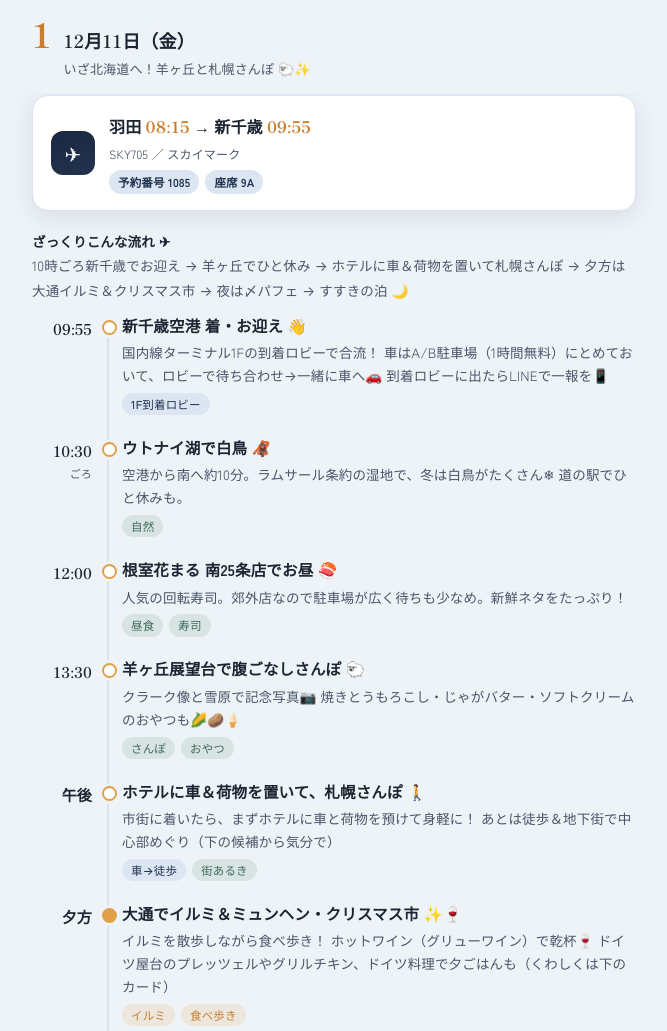
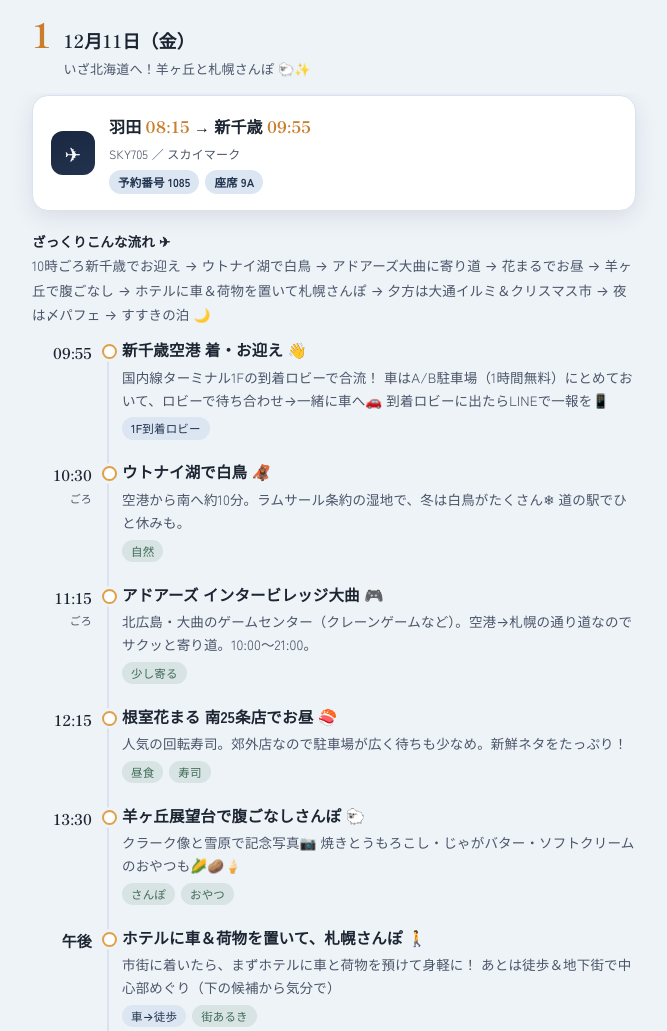
Before and after one commit to orangecolortkip-hue/hokkaido-shiori, a plain HTML site: page index.html in a window 1280 px wide. Shown: the part 288-1319 px from the top of the page, without its empty margins (306-973 px from the left). Drawn offline with nearby package versions, Linux system fonts and the light colour scheme.

Commit message:
Add files via upload

```diff
--- a/index.html
+++ b/index.html
@@ -135,7 +135,7 @@
       </div>
     </div>
 
-    <p class="lead"><b>ざっくりこんな流れ &#9992;</b><br>10時ごろ新千歳でお迎え &rarr; 羊ヶ丘でひと休み &rarr; ホテルに車＆荷物を置いて札幌さんぽ &rarr; 夕方は大通イルミ＆クリスマス市 &rarr; 夜は〆パフェ &rarr; すすきの泊 &#127769;</p>
+    <p class="lead"><b>ざっくりこんな流れ &#9992;</b><br>10時ごろ新千歳でお迎え &rarr; ウトナイ湖で白鳥 &rarr; アドアーズ大曲に寄り道 &rarr; 花まるでお昼 &rarr; 羊ヶ丘で腹ごなし &rarr; ホテルに車＆荷物を置いて札幌さんぽ &rarr; 夕方は大通イルミ＆クリスマス市 &rarr; 夜は〆パフェ &rarr; すすきの泊 &#127769;</p>
 
     <ul class="tl">
       <li class="ev">
@@ -147,7 +147,11 @@
         <div class="body"><h3>ウトナイ湖で白鳥 &#129447;</h3><p>空港から南へ約10分。ラムサール条約の湿地で、冬は白鳥がたくさん&#10052; 道の駅でひと休みも。</p><span class="tag">自然</span></div>
       </li>
       <li class="ev">
-        <div class="t">12:00</div>
+        <div class="t">11:15<small>ごろ</small></div>
+        <div class="body"><h3>アドアーズ インタービレッジ大曲 &#127918;</h3><p>北広島・大曲のゲームセンター（クレーンゲームなど）。空港→札幌の通り道なのでサクッと寄り道。10:00〜21:00。</p><span class="tag">少し寄る</span></div>
+      </li>
+      <li class="ev">
+        <div class="t">12:15</div>
         <div class="body"><h3>根室花まる 南25条店でお昼 &#127843;</h3><p>人気の回転寿司。郊外店なので駐車場が広く待ちも少なめ。新鮮ネタをたっぷり！</p><span class="tag">昼食</span><span class="tag">寿司</span></div>
       </li>
       <li class="ev">
@@ -180,6 +184,7 @@
       <p class="sub">カーナビは電話番号入力が確実です</p>
       <dl>
         <dt>道の駅ウトナイ湖</dt><dd>苫小牧市植苗156-30／TEL 0144-58-4137／9:00〜18:00</dd>
+        <dt>アドアーズ大曲</dt><dd>北広島市大曲幸町6-1／TEL 011-398-9775／10:00〜21:00</dd>
         <dt>根室花まる 南25条店</dt><dd>札幌市中央区南25条西14-1-11／TEL 011-512-8003／11:00〜22:00</dd>
         <dt>羊ヶ丘展望台</dt><dd>札幌市豊平区羊ケ丘1／TEL 011-851-3080／冬9:00〜17:00・大人530円</dd>
       </dl>
@@ -340,6 +345,7 @@
         <dt>大浴場</dt><dd>自家温泉が2か所。朝と夜で入れ替わり。</dd>
         <dt>夕食</dt><dd>北海道の食材を中心とした日本料理に、フレンチを2品ほど。2〜3名はお部屋で（4名以上・洋室は個室食事処）。18:00〜19:30（ラストオーダー）。</dd>
         <dt>朝食</dt><dd>専用会場「花音（かのん）」で和食中心のセット。7:00〜10:00（ラストオーダー9:30）。</dd>
+        <dt>ラウンジ</dt><dd>夜17:00〜21:00、ラウンジ／花音カフェでソフトドリンク＆アルコールがフリー（飲み放題・宿泊者無料）。焚き火テラスでホットワインや焼きマシュマロも&#127862;</dd>
         <dt>チェックイン</dt><dd>15:00</dd>
         <dt>チェックアウト</dt><dd>11:00</dd>
       </dl>
```
